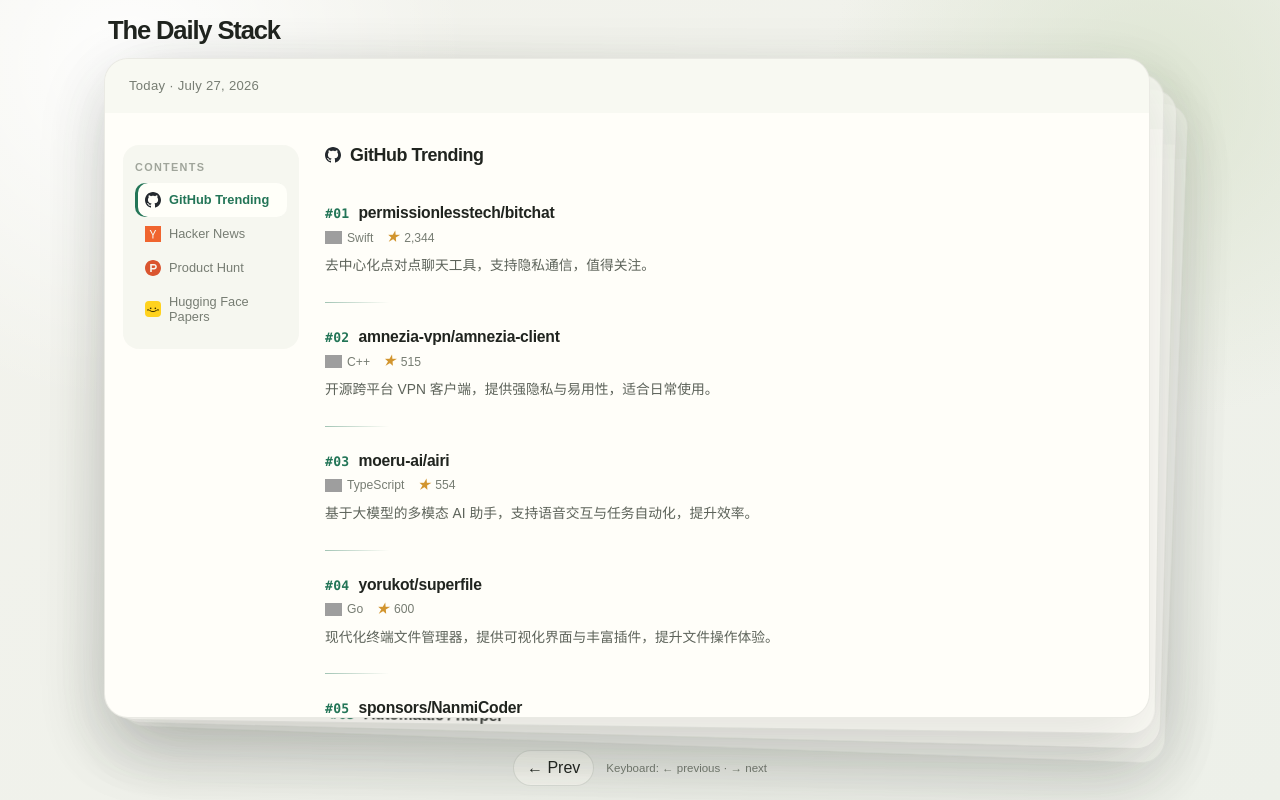
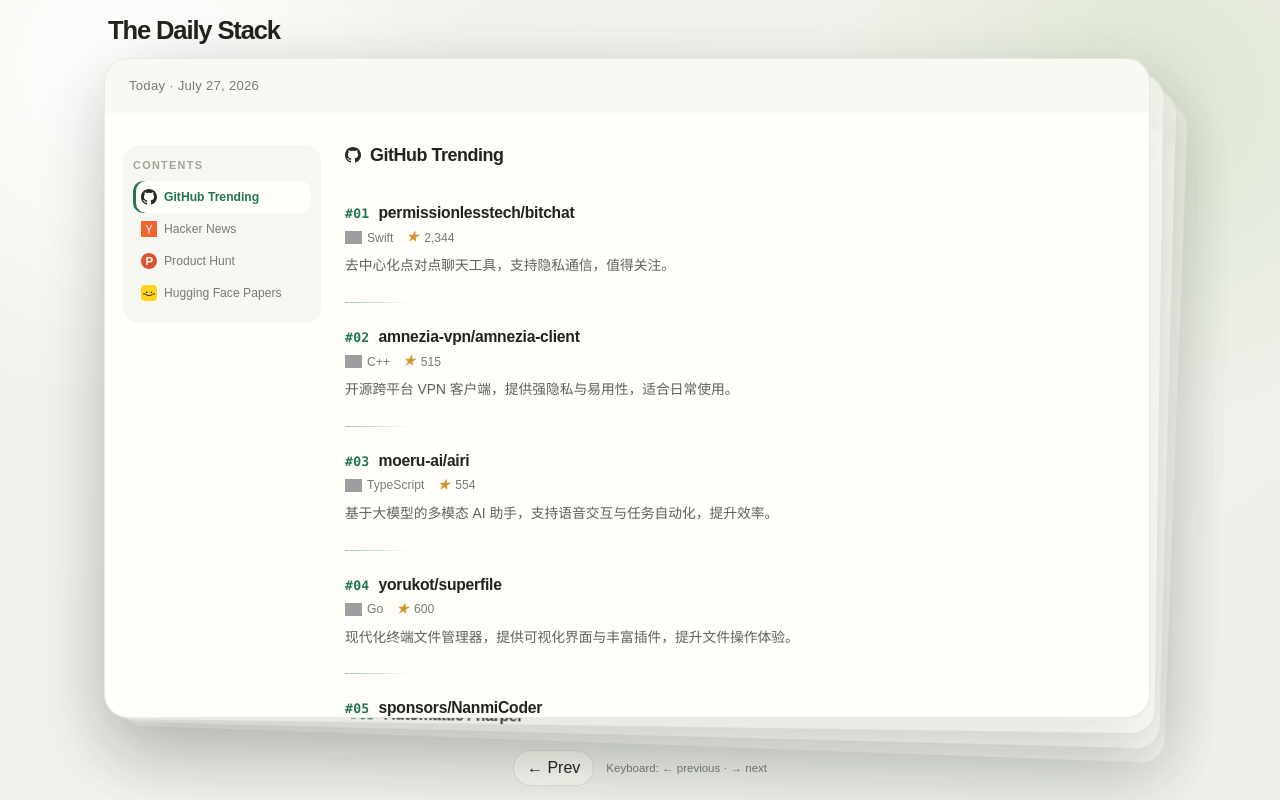
Before and after one commit to abnerzhao/daily-tech-stack, a website: page index.html in a window 1280 px wide. Drawn offline with Linux system fonts and the light colour scheme; grey boxes are pictures that could not be loaded; a small style sheet from the web is missing.

Commit message:
优化：调整侧栏与站点图标

```diff
--- a/index.html
+++ b/index.html
@@ -4,8 +4,8 @@
     <meta charset="UTF-8" />
     <meta name="viewport" content="width=device-width, initial-scale=1.0" />
     <title>The Daily Stack</title>
-    <link rel="icon" type="image/png" sizes="64x64" href="assets/favicon.png" />
-    <link rel="apple-touch-icon" sizes="180x180" href="assets/apple-touch-icon.png" />
+    <link rel="icon" type="image/svg+xml" href="assets/daily-stack-mark.svg" />
+    <link rel="apple-touch-icon" href="assets/daily-stack-mark.svg" />
     <link rel="preconnect" href="https://cdn.jsdelivr.net" crossorigin />
     <link rel="stylesheet" href="https://cdn.jsdelivr.net/npm/lxgw-wenkai-webfont@1.7.0/lxgwwenkai-regular.css" />
     <link rel="stylesheet" href="https://cdn.jsdelivr.net/npm/lxgw-wenkai-webfont@1.7.0/lxgwwenkai-bold.css" />
@@ -128,8 +128,8 @@
 
       .document-layout {
         display: grid;
-        grid-template-columns: 176px minmax(0, 1fr);
-        gap: 26px;
+        grid-template-columns: 198px minmax(0, 1fr);
+        gap: 24px;
         width: min(1000px, calc(100% - 36px));
         margin: 0 auto;
         padding: 32px 0 72px;
@@ -139,7 +139,7 @@
         position: sticky;
         top: 30px;
         align-self: start;
-        padding: 16px 12px;
+        padding: 14px 10px;
         border-radius: 16px;
         background: rgba(240, 242, 234, .62);
       }
@@ -156,11 +156,12 @@
       .contents a {
         display: flex;
         align-items: center;
-        gap: 8px;
-        padding: 9px 10px;
+        gap: 7px;
+        padding: 8px;
         border-radius: 10px;
         color: var(--muted);
-        font-size: .8rem;
+        font-size: .76rem;
+        white-space: nowrap;
         text-decoration: none;
         transition: color .18s ease, background .18s ease;
       }
```
Also changed, not shown: assets/daily-stack-mark.svg (added).
